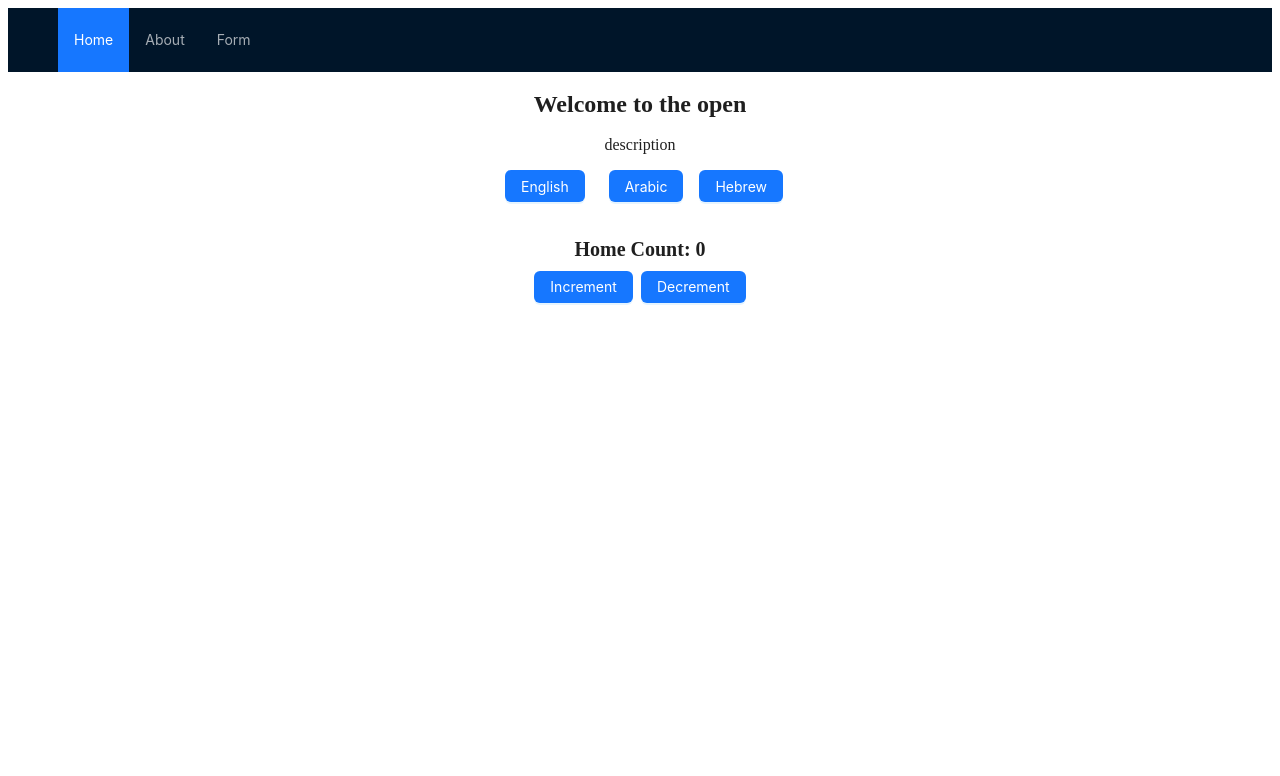
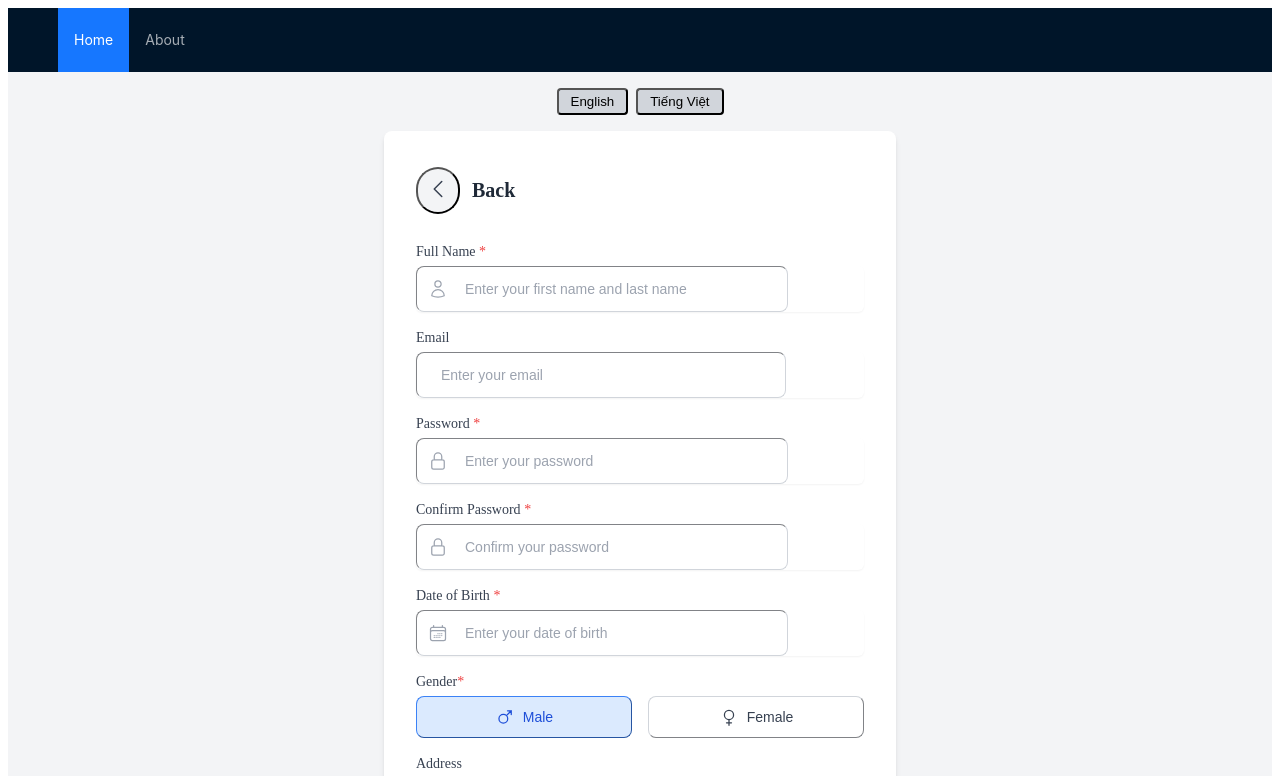
Before and after one commit to phucanclone97/PWA-React-JS-Template-Project-With-Tailwind-CSS, a React (Create React App) app: page / in a window 1280 px wide. Shown: the top 776 px of the page. Built offline with nearby package versions, Linux system fonts and the light colour scheme.

Commit message:
remove unused page

```diff
--- a/src/App.js
+++ b/src/App.js
@@ -1,26 +1,12 @@
 import React from "react";
 import { BrowserRouter as Router, Route, Routes, Link } from "react-router-dom";
 import { Layout, Menu } from "antd"; // Importing Ant Design components
-import Home from "./pages/Home";
-import About from "./pages/About";
-import useHomeStore from "./stores/HomeStore";
-import useAboutStore from "./stores/AboutStore";
+
 import Form from "./pages/Form";
 
 const { Header, Content } = Layout; // Destructuring Ant Design Layout components
 
 function App() {
-  const {
-    count: homeCount,
-    increment: homeIncrement,
-    decrement: homeDecrement,
-  } = useHomeStore();
-  const {
-    count: aboutCount,
-    increment: aboutIncrement,
-    decrement: aboutDecrement,
-  } = useAboutStore();
-
   return (
     <Router>
       <div className="">
@@ -33,35 +19,12 @@ function App() {
             <Menu.Item key="2">
               <Link to="/about">About</Link>
             </Menu.Item>
-            <Menu.Item key="3">
-              <Link to="/form">Form</Link>
-            </Menu.Item>
           </Menu>
         </Header>
 
         <Content className="container mx-auto">
           <Routes>
-            <Route
-              path="/"
-              element={
-                <Home
-                  count={homeCount}
-                  increment={homeIncrement}
-                  decrement={homeDecrement}
-                />
-              }
-            />
-            <Route
-              path="/about"
-              element={
-                <About
-                  count={aboutCount}
-                  increment={aboutIncrement}
-                  decrement={aboutDecrement}
-                />
-              }
-            />
-            <Route path="/form" element={<Form />} />
+            <Route path="/" element={<Form />} />
           </Routes>
         </Content>
       </div>
```
